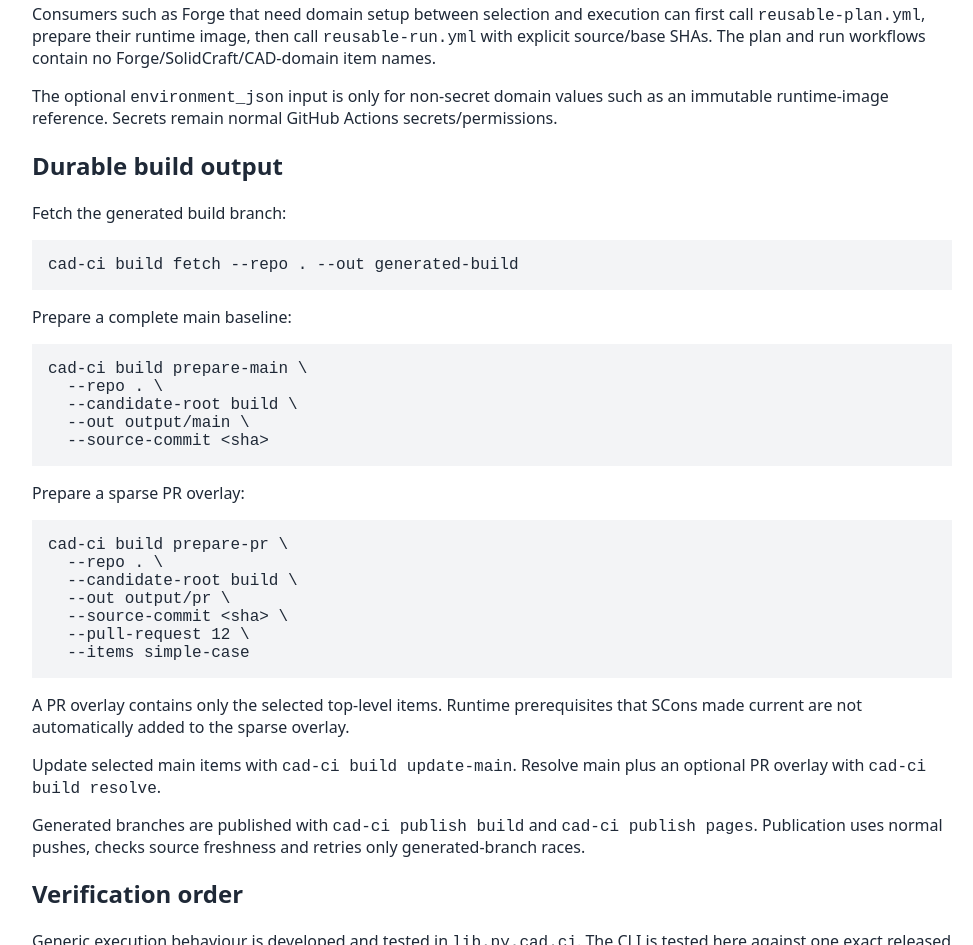
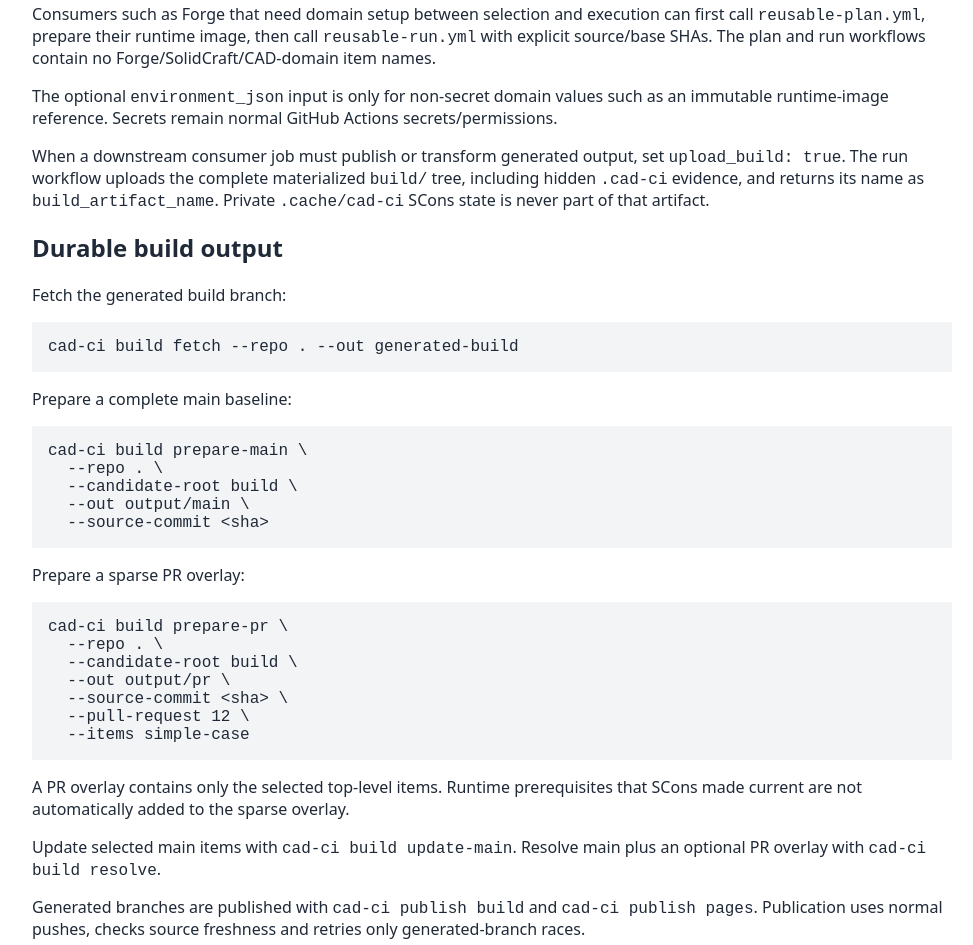
Before and after one commit to brainboxemb/tool.cad.ci, a plain HTML site: page index.html in a window 1280 px wide. Shown: the part 2297-3242 px from the top of the page, without its empty margins (148-1121 px from the left). Drawn offline with Linux system fonts and the light colour scheme.

Commit message:
Publish docs at 504d5c20545050461219694108ded37a9250a928

```diff
--- a/index.html
+++ b/index.html
@@ -111,6 +111,11 @@ contain no Forge/SolidCraft/CAD-domain item names.</p>
 <p>The optional <code>environment_json</code> input is only for non-secret domain values
 such as an immutable runtime-image reference. Secrets remain normal GitHub
 Actions secrets/permissions.</p>
+<p>When a downstream consumer job must publish or transform generated output, set
+<code>upload_build: true</code>. The run workflow uploads the complete materialized
+<code>build/</code> tree, including hidden <code>.cad-ci</code> evidence, and returns its name as
+<code>build_artifact_name</code>. Private <code>.cache/cad-ci</code> SCons state is never part of
+that artifact.</p>
 <h2>Durable build output</h2>
 <p>Fetch the generated build branch:</p>
 <pre><code class="language-text">cad-ci build fetch --repo . --out generated-build
--- a/provenance.json
+++ b/provenance.json
@@ -1,5 +1,5 @@
 {
   "generator": "tool.cad.ci",
   "schema": 1,
-  "source_commit": "dd40b10b23fca266b9084f39049aa5ae1ef46db4"
+  "source_commit": "504d5c20545050461219694108ded37a9250a928"
 }
```
Also changed, not shown: requirements/index.html (+1 -0 lines).
